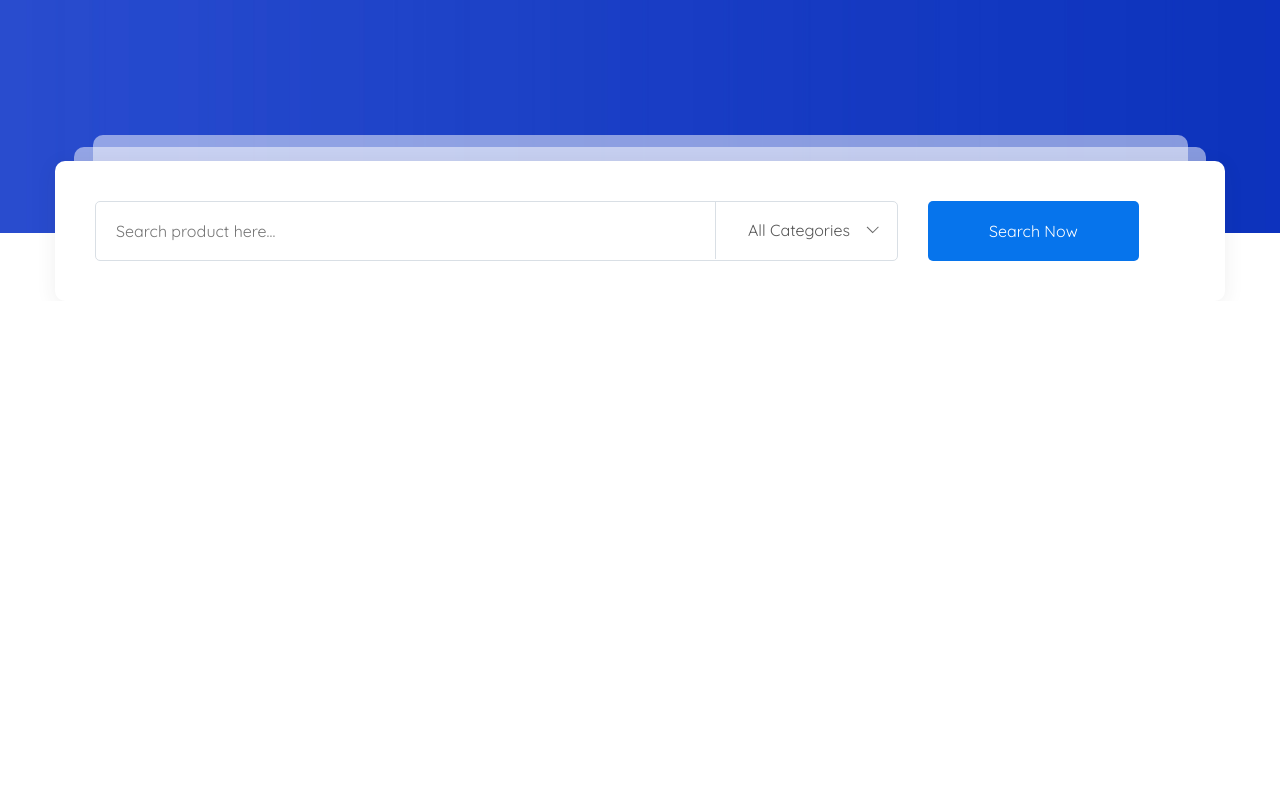
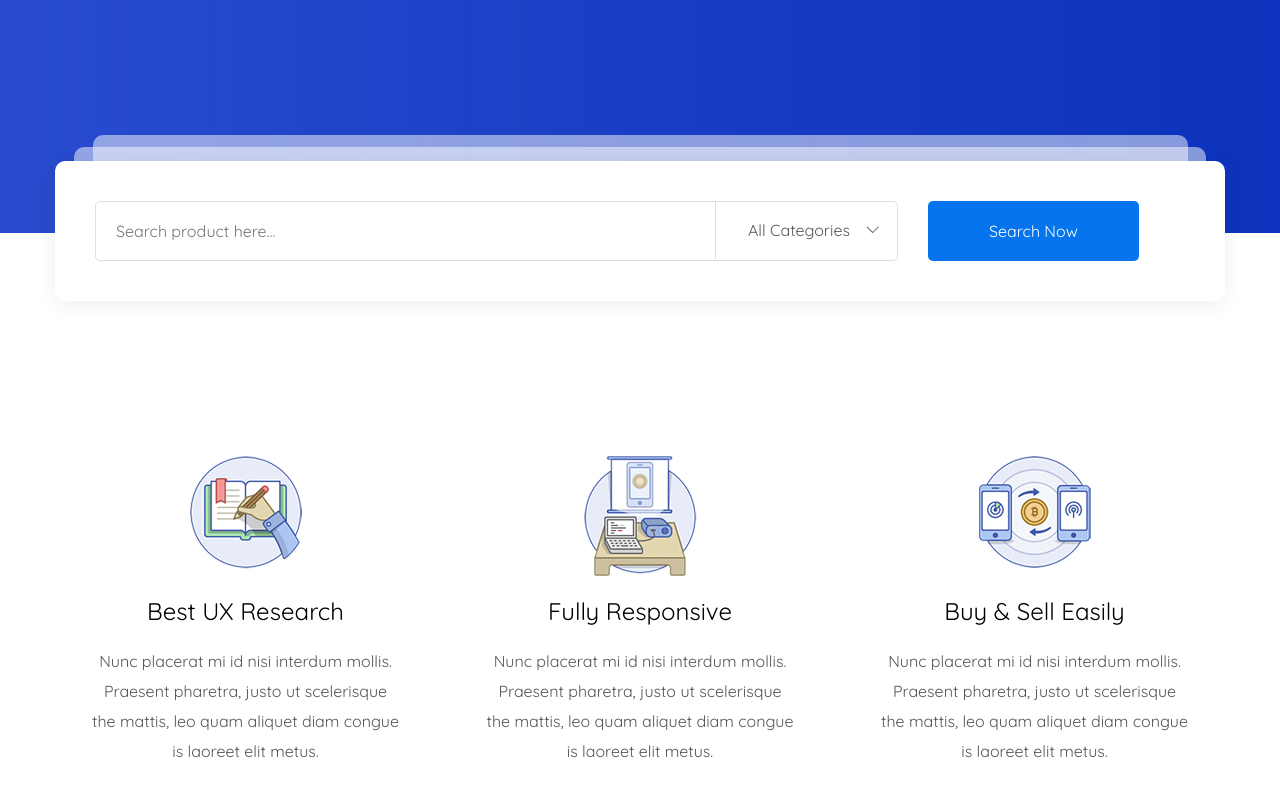
Before and after one commit to kukushonok/MaetPlace, a website: page app/index.html in a window 1280 px wide. Shown: the part 685-1494 px from the top of the page. Before the commit the page ends 986 px from the top, so only its background shows below. Drawn offline with nearby package versions, Linux system fonts and the light colour scheme; files that its build step writes are made by us from their sources.

Commit message:
added why-us section

```diff
--- a/app/index.html
+++ b/app/index.html
@@ -103,6 +103,45 @@
     </section>
     <!-- Create Ends -->
 
+    <!-- Why Us Starts -->
+    <section class="why-us">
+        <div class="container">
+            <div class="why-us__inner">
+                <div class="why-us__item">
+                    <div class="why-us__item-img"><img src="images/content/why-us-img-1.jpg" alt=""></div>
+                    <div class="why-us__item-title">Best UX Research</div>
+                    <div class="why-us__item-text">
+                        Nunc placerat mi id nisi interdum mollis. Praesent pharetra, justo ut
+                        scelerisque
+                        the mattis, leo quam aliquet diam
+                        congue is laoreet elit metus.
+                    </div>
+                </div>
+                <div class="why-us__item">
+                    <div class="why-us__item-img"><img src="images/content/why-us-img-2.jpg" alt=""></div>
+                    <div class="why-us__item-title">Fully Responsive</div>
+                    <div class="why-us__item-text">
+                        Nunc placerat mi id nisi interdum mollis. Praesent pharetra, justo ut
+                        scelerisque
+                        the mattis, leo quam aliquet diam
+                        congue is laoreet elit metus.
+                    </div>
+                </div>
+                <div class="why-us__item">
+                    <div class="why-us__item-img"><img src="images/content/why-us-img-3.jpg" alt=""></div>
+                    <div class="why-us__item-title">Buy & Sell Easily</div>
+                    <div class="why-us__item-text">
+                        Nunc placerat mi id nisi interdum mollis. Praesent pharetra, justo ut
+                        scelerisque
+                        the mattis, leo quam aliquet diam
+                        congue is laoreet elit metus.
+                    </div>
+                </div>
+            </div>
+        </div>
+    </section>
+    <!-- Why Us Ends -->
+
     <script src="https://ajax.googleapis.com/ajax/libs/jquery/3.5.1/jquery.min.js"></script>
     <script src="js/libs.min.js"></script>
     <script src="js/main.min.js"></script>
--- a/app/scss/style.scss
+++ b/app/scss/style.scss
@@ -263,5 +263,45 @@
         cursor: pointer;
     }
 }
+/* Create Ends */
 
-/* Create Ends */
+/* Why Us Starts */
+.why-us{
+    margin-top: 183px;
+    margin-bottom: 170px;
+}
+.why-us__inner{
+    display: flex;
+    justify-content: space-between;
+}
+.why-us__item{
+    padding: 40px 20px;
+    text-align: center;
+    border-radius: 5px;
+    transition: all .3s;
+    cursor: pointer;
+    &-img{
+        background-repeat: no-repeat;
+        background-size: cover;
+        background-position:  center;
+        width: 112px;
+        height: 112px;
+        border-radius: 50%;
+        margin: 0 auto;
+    }
+    &-title{
+        font-size: 24px;
+        color: #000;
+        margin: 30px 0 20px;
+    }
+    &-text{
+        color: #555555;
+        max-width: 311px;
+        line-height: 30px;
+    }
+}
+.why-us__item:hover{
+    box-shadow: 0px 2px 50px 0px rgba(0,0,0,0.08);
+}
+
+/* Why Us Ends */
```
Also changed, not shown: app/images/content/why-us-img-1.jpg (added), app/images/content/why-us-img-2.jpg (added), app/images/content/why-us-img-3.jpg (added).
